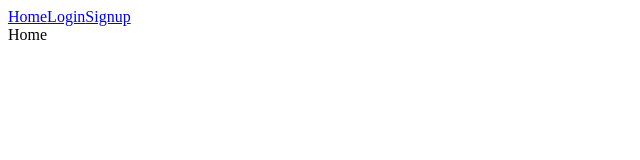
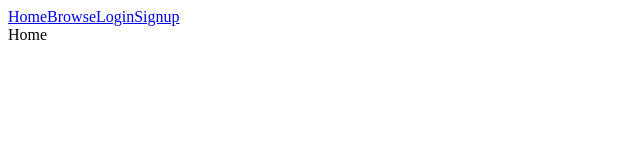
Before and after one commit to lbarsis/mtg-db, a React (Create React App) app in the folder client/: page / in a window 1280 px wide. Shown: the top 160 px of the page, without its empty margins (0-640 px from the left). Built offline with nearby package versions, Linux system fonts and the light colour scheme; no server answers.

Commit message:
Added browse page

```diff
--- a/client/package.json
+++ b/client/package.json
@@ -7,9 +7,10 @@
     "@testing-library/jest-dom": "^5.16.5",
     "@testing-library/react": "^13.4.0",
     "@testing-library/user-event": "^13.5.0",
+    "mtgsdk": "^1.0.0",
     "react": "^18.2.0",
+    "react-dom": "^18.2.0",
     "react-router-dom": "^6.11.1",
-    "react-dom": "^18.2.0",
     "react-scripts": "5.0.1",
     "web-vitals": "^2.1.4"
   },
--- a/client/src/components/App.js
+++ b/client/src/components/App.js
@@ -5,6 +5,7 @@ import { Routes, Route } from 'react-router-dom'
 import { UserProvider } from '../context/userContext';
 import Login from './users/Login';
 import Signup from './users/Signup';
+import Browse from './browse/Browse';
 
 function App() {
   return (
@@ -14,6 +15,7 @@ function App() {
         <Navbar />
         <Routes>
           <Route path='/' element={<Home />} />
+          <Route path='/browse' element={<Browse />} />
           <Route path='/login' element={<Login />} />
           <Route path='/signup' element={<Signup />} />
         </Routes>
--- /dev/null
+++ b/client/src/components/browse/Browse.js
@@ -0,0 +1,17 @@
+import React from 'react';
+// import './mtg-cards-db-20230715.json'
+
+function Browse() {
+
+  fetch('https://api.scryfall.com/cards/search?q=c%3Awhite+mv%3D1')
+  .then(r => r.json())
+  .then(cards => console.log(cards.data[1]))
+
+  return (
+    <div>
+      Browse
+    </div>
+  );
+}
+
+export default Browse;
--- a/client/src/components/navbar/Navbar.js
+++ b/client/src/components/navbar/Navbar.js
@@ -22,11 +22,13 @@ function Navbar() {
         user ?
           <nav>
             <NavLink to='/'>Home</NavLink>
+            <NavLink to='/browse'>Browse</NavLink>
             <button onClick={handleLogout} className='logout-button'>Logout</button>
           </nav>
           :
           <nav>
             <NavLink to='/'>Home</NavLink>
+            <NavLink to='/browse'>Browse</NavLink>
             <NavLink to='/login'>Login</NavLink>
             <NavLink to='/signup'>Signup</NavLink>
           </nav>
```
Also changed, not shown: 1 other file (tests, documents, lock files or other folders).
